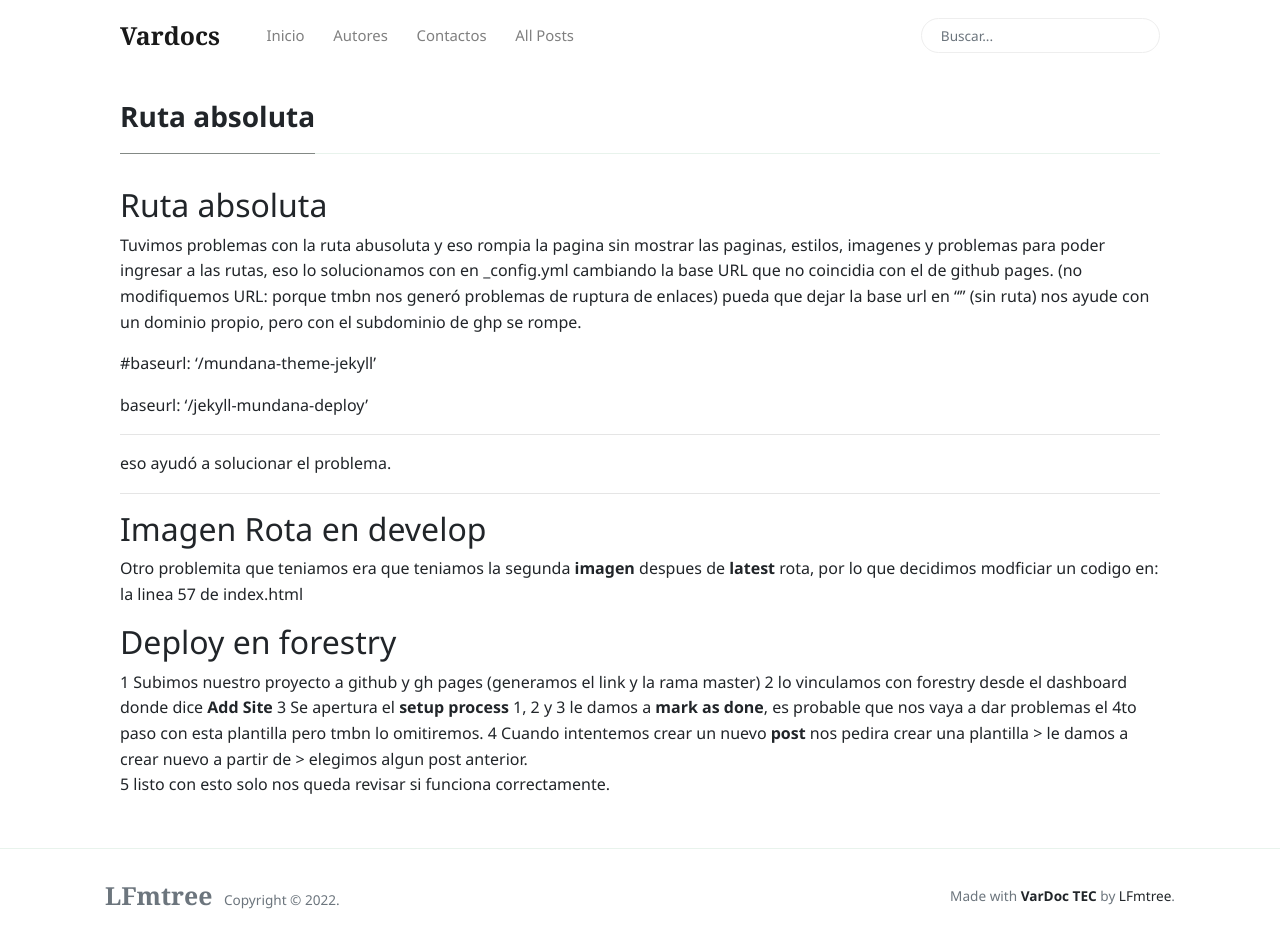
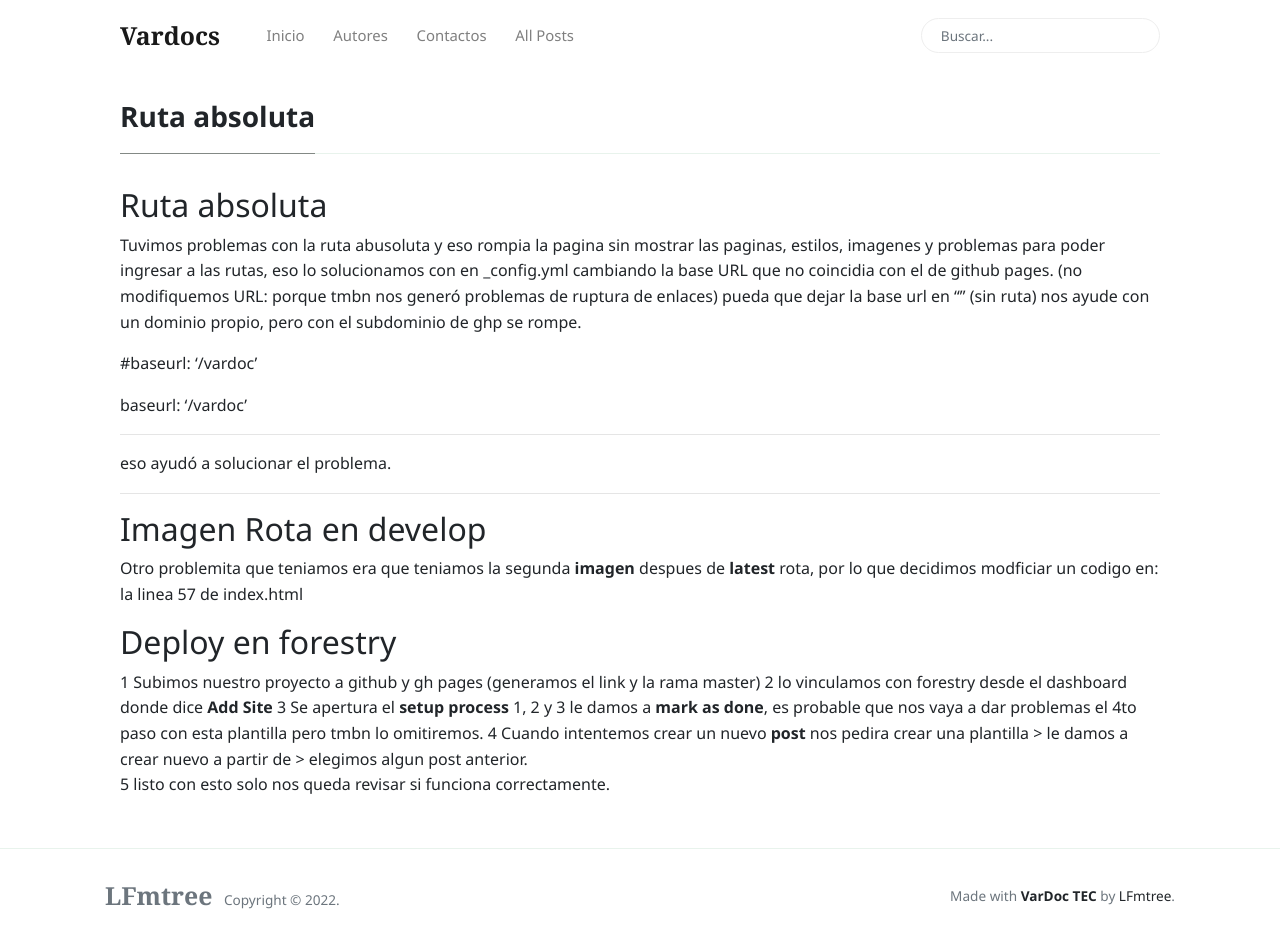
Before and after one commit to LFrakie/vardoc, a Jekyll site: the page built from note.md, in a window 1280 px wide and 942 px high. Built offline with Jekyll 4.4.1, drawn with Linux system fonts in a browser that asks for light colours; nearby versions of some CDN libraries; our own code applies the rules of GitHub Pages for plain Markdown files.

Commit message:
note modif

```diff
--- a/note.md
+++ b/note.md
@@ -4,9 +4,9 @@ ingresar a las rutas, eso lo solucionamos con en _config.yml cambiando la base U
 (no modifiquemos URL: porque tmbn nos generó problemas de ruptura de enlaces)
 pueda que dejar la base url en "" (sin ruta) nos ayude con un dominio propio, pero con el subdominio de ghp se rompe.
 
-#baseurl: '/mundana-theme-jekyll'
+#baseurl: '/vardoc'
 
-baseurl: '/jekyll-mundana-deploy'
+baseurl: '/vardoc'
 
 -----
 
```
Also changed, not shown: 2 other files.
